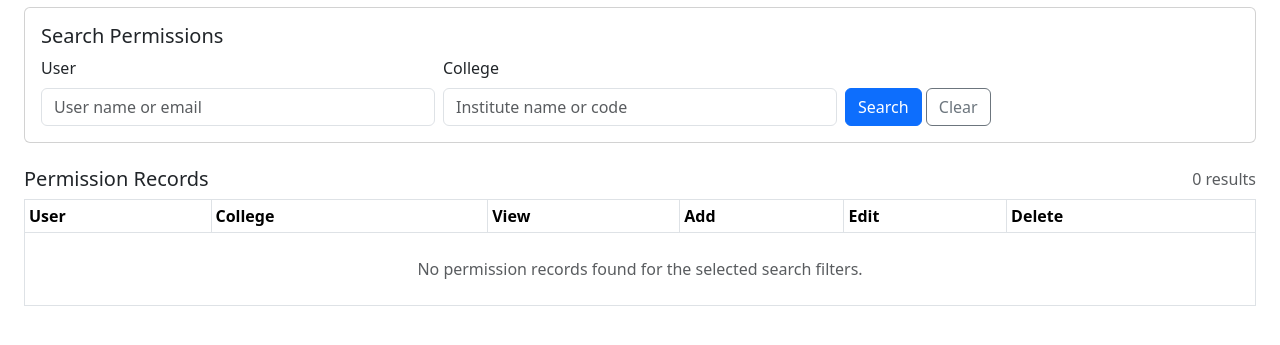
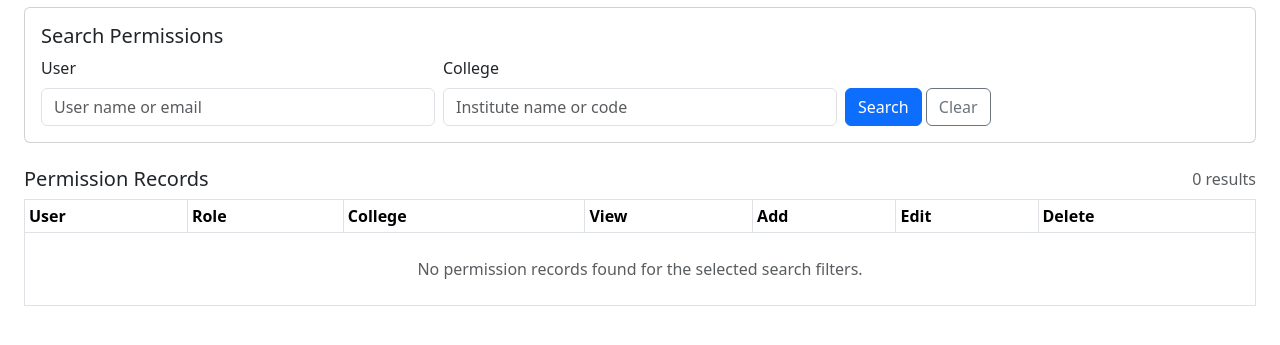
Before and after one commit to kaushikwonders/iti_web_app, a Python web app: template app/templates/admin/permissions.html in a window 1280 px wide. Shown: the part 235-580 px from the top of the page. Run offline with Jinja, Linux system fonts and the light colour scheme; the template is opened without the code that fills it, so the values that code supplies are empty.

Commit message:
Show user role in permission records

```diff
--- a/app/templates/admin/permissions.html
+++ b/app/templates/admin/permissions.html
@@ -107,6 +107,7 @@
   <thead>
     <tr>
       <th>User</th>
+      <th>Role</th>
       <th>College</th>
       <th>View</th>
       <th>Add</th>
@@ -119,6 +120,7 @@
     {% for p in perms %}
       <tr>
         <td>{{ p.user.full_name }}</td>
+        <td>{{ p.user.role.role_name if p.user.role else "-" }}</td>
         <td>{{ p.college.institute_name }}</td>
         <td>{{ p.can_view }}</td>
         <td>{{ p.can_add }}</td>
@@ -127,7 +129,7 @@
       </tr>
     {% else %}
       <tr>
-        <td colspan="6" class="text-center text-muted py-4">
+        <td colspan="7" class="text-center text-muted py-4">
           No permission records found for the selected search filters.
         </td>
       </tr>
```
